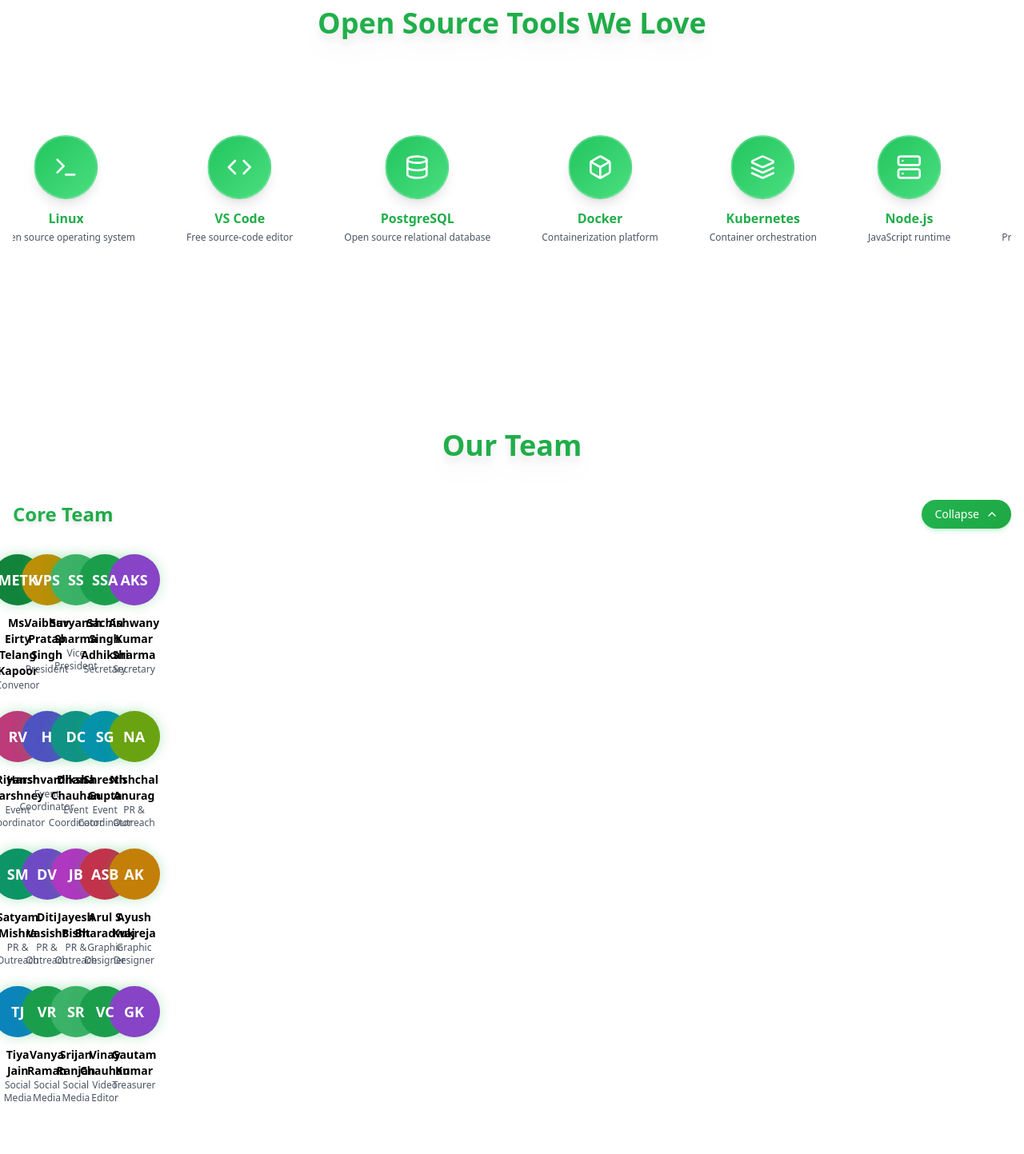
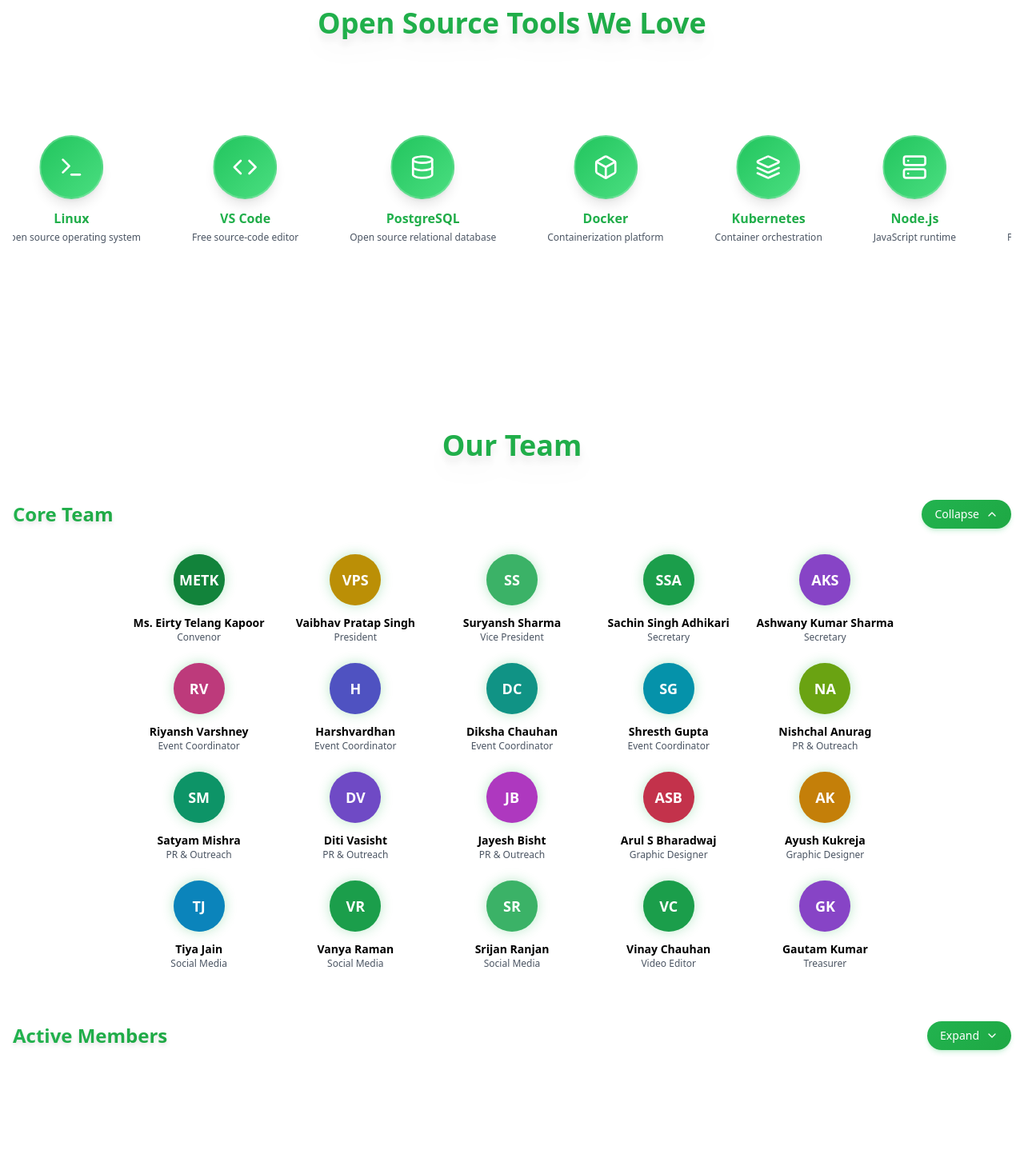
Before and after one commit to thefossclub/thefossclub.github.io, a Next.js app: page / in a window 1280 px wide. Shown: the part 3960-5403 px from the top of the page at 80% size. Built offline with nearby package versions, Linux system fonts and the light colour scheme.

Commit message:
refactor team grid layout and add glow effects for enhanced visual appeal

```diff
--- a/app/globals.css
+++ b/app/globals.css
@@ -243,16 +243,16 @@
 
 /* Team grid layout */
 .team-grid {
-  display: grid;
-  grid-template-columns: repeat(auto-fill, minmax(120px, 1fr));
-  gap: 1.5rem;
+  display: flex;
+  flex-wrap: wrap;
+  justify-content: center;
+  gap: 2rem;
   width: 100%;
-  justify-content: space-between;
 }
 
 @media (min-width: 768px) {
   .team-grid {
-    grid-template-columns: repeat(auto-fill, minmax(150px, 1fr));
+    gap: 2.5rem;
   }
 }
 
@@ -265,17 +265,73 @@
   box-shadow: 0 0 20px rgba(34, 179, 79, 0.4);
 }
 
+/* Enhanced glow effects */
+.glow-effect-green {
+  box-shadow: 0 0 20px rgba(34, 197, 94, 0.6), 0 0 40px rgba(34, 197, 94, 0.3);
+}
+
+.glow-effect-blue {
+  box-shadow: 0 0 20px rgba(59, 130, 246, 0.6), 0 0 40px rgba(59, 130, 246, 0.3);
+}
+
+.glow-effect-purple {
+  box-shadow: 0 0 20px rgba(168, 85, 247, 0.6), 0 0 40px rgba(168, 85, 247, 0.3);
+}
+
+.light .glow-effect-green {
+  box-shadow: 0 10px 25px -5px rgba(34, 197, 94, 0.3), 0 8px 10px -6px rgba(34, 197, 94, 0.2);
+}
+
+.light .glow-effect-blue {
+  box-shadow: 0 10px 25px -5px rgba(59, 130, 246, 0.3), 0 8px 10px -6px rgba(59, 130, 246, 0.2);
+}
+
+.light .glow-effect-purple {
+  box-shadow: 0 10px 25px -5px rgba(168, 85, 247, 0.3), 0 8px 10px -6px rgba(168, 85, 247, 0.2);
+}
+
+/* Beautiful button glow effects */
+.btn-glow {
+  position: relative;
+  z-index: 1;
+  overflow: hidden;
+}
+
+.btn-glow::after {
+  content: "";
+  position: absolute;
+  top: -50%;
+  left: -50%;
+  width: 200%;
+  height: 200%;
+  background: radial-gradient(circle, rgba(34, 197, 94, 0.4) 0%, rgba(34, 197, 94, 0) 70%);
+  opacity: 0;
+  z-index: -1;
+  transition: opacity 0.3s ease;
+}
+
+.btn-glow:hover::after {
+  opacity: 1;
+}
+
+.dark .btn-glow::after {
+  background: radial-gradient(circle, rgba(34, 197, 94, 0.6) 0%, rgba(34, 197, 94, 0) 70%);
+}
+
 .card-hover-effect {
-  transition: all 0.3s ease;
+  transition: all 0.4s cubic-bezier(0.175, 0.885, 0.32, 1.275);
 }
 
 .card-hover-effect:hover {
-  transform: translateY(-5px);
-  box-shadow: 0 10px 25px rgba(0, 0, 0, 0.1);
+  transform: translateY(-10px) scale(1.02);
 }
 
 .dark .card-hover-effect:hover {
-  box-shadow: 0 10px 25px rgba(34, 179, 79, 0.15);
+  box-shadow: 0 20px 25px -5px rgba(34, 197, 94, 0.2), 0 10px 10px -5px rgba(34, 197, 94, 0.1);
+}
+
+.light .card-hover-effect:hover {
+  box-shadow: 0 20px 25px -5px rgba(0, 0, 0, 0.1), 0 10px 10px -5px rgba(0, 0, 0, 0.04);
 }
 
 /* Beautiful footer styles */
```
